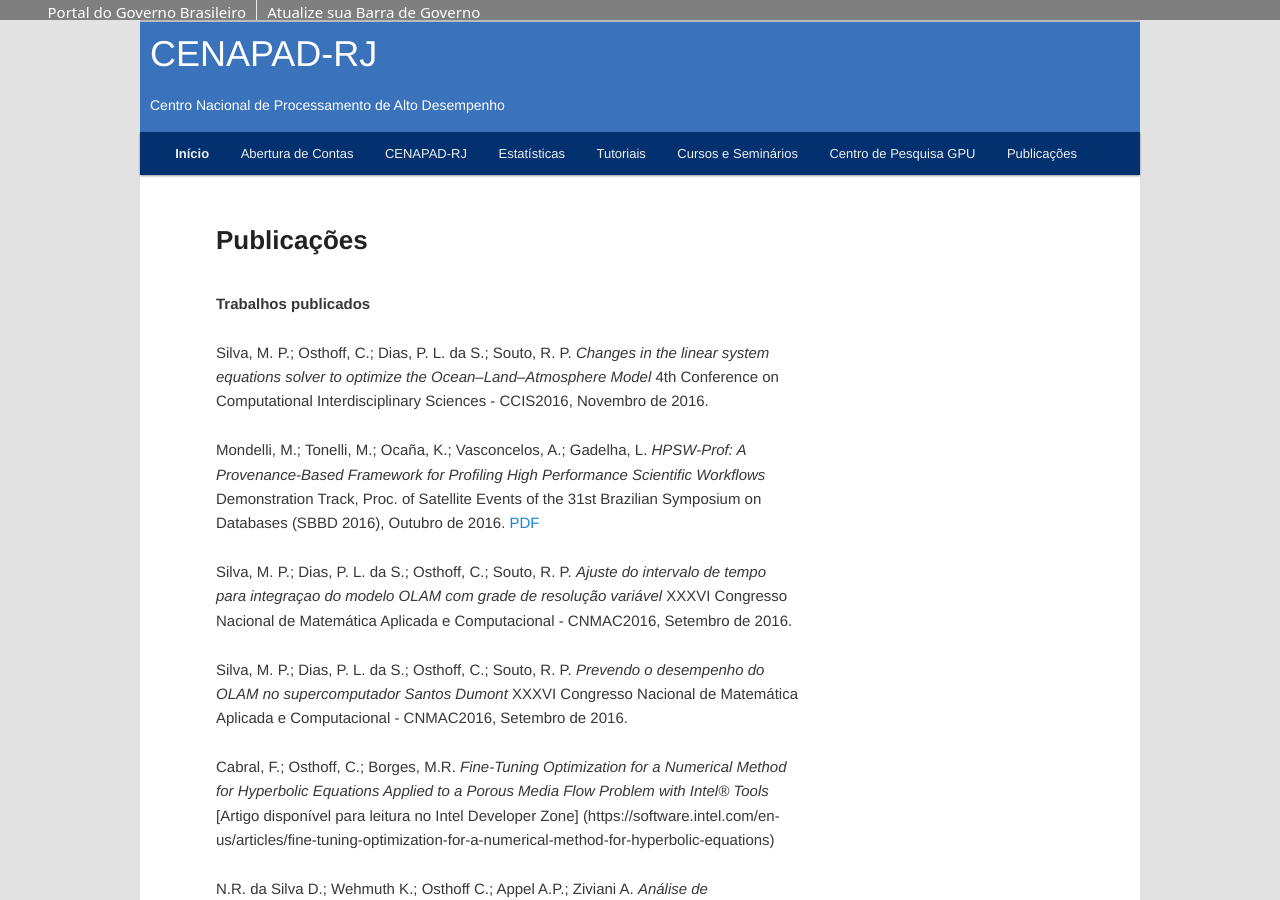
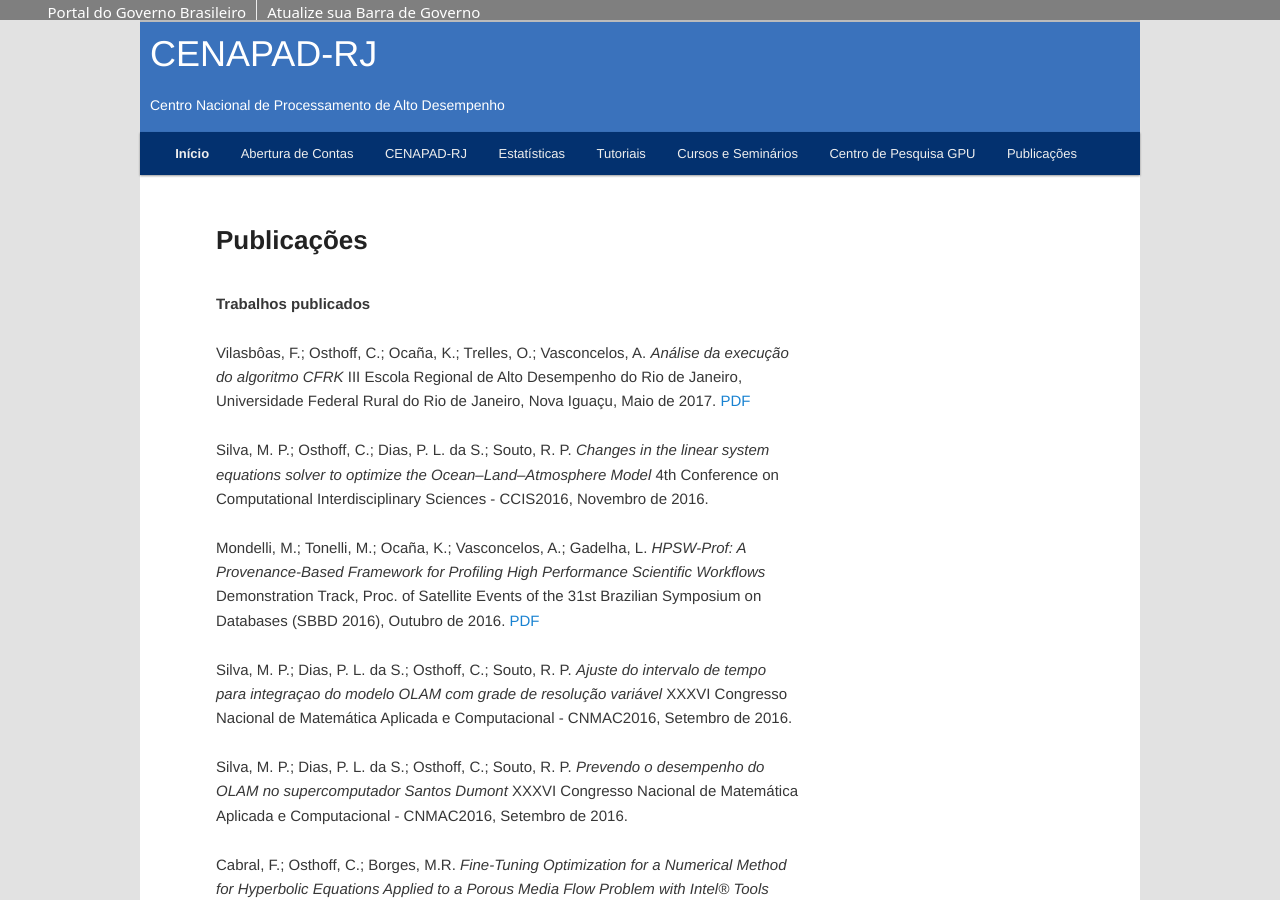
Before and after one commit to gmgall/site-cenapad, a Jekyll site: the page built from publicacoes/index.markdown, in a window 1280 px wide and 900 px high. Built offline with Jekyll 4.4.1, drawn with Linux system fonts in a browser that asks for light colours; Markdown is read by kramdown in place of the engine named in the settings.

Commit message:
Adiciona publicação 'Análise da execução do algoritmo CFRK'
O PDF com o artigo também foi disponibilizado.

```diff
--- a/publicacoes/index.markdown
+++ b/publicacoes/index.markdown
@@ -7,6 +7,11 @@ title: Publicações
 ---
 
 **Trabalhos publicados**
+
+Vilasbôas, F.; Osthoff, C.; Ocaña, K.; Trelles, O.; Vasconcelos, A.
+*Análise da execução do algoritmo CFRK*
+III Escola Regional de Alto Desempenho do Rio de Janeiro, Universidade Federal Rural do Rio de Janeiro, Nova Iguaçu, Maio de 2017.
+[PDF](CFRK_ERAD-RJ_2017_fabricio.pdf)
 
 Silva, M. P.; Osthoff, C.; Dias, P. L. da S.; Souto, R. P.
 *Changes in the linear system equations solver to optimize the Ocean–Land–Atmosphere Model*
```
Also changed, not shown: 1 other file.
